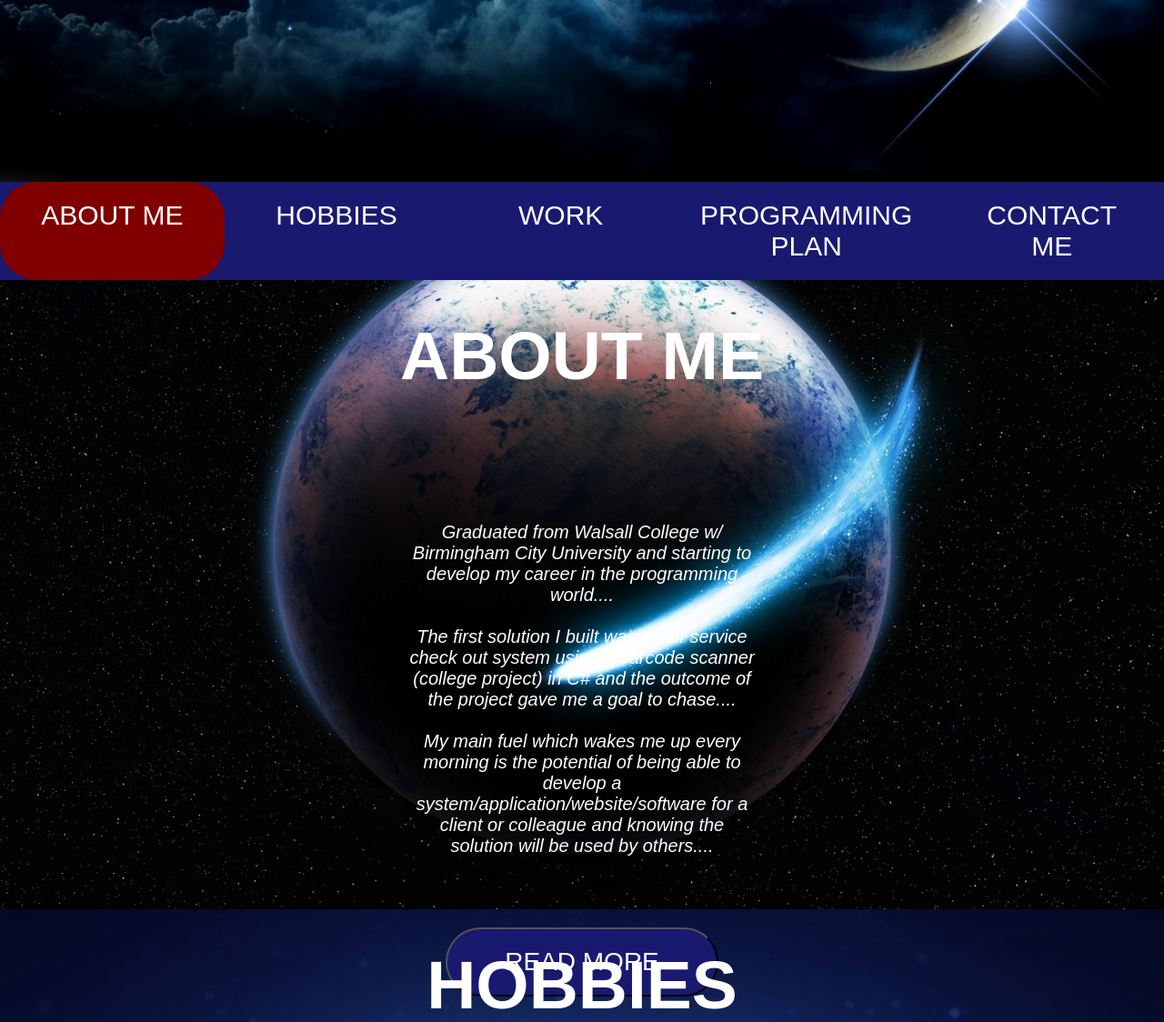
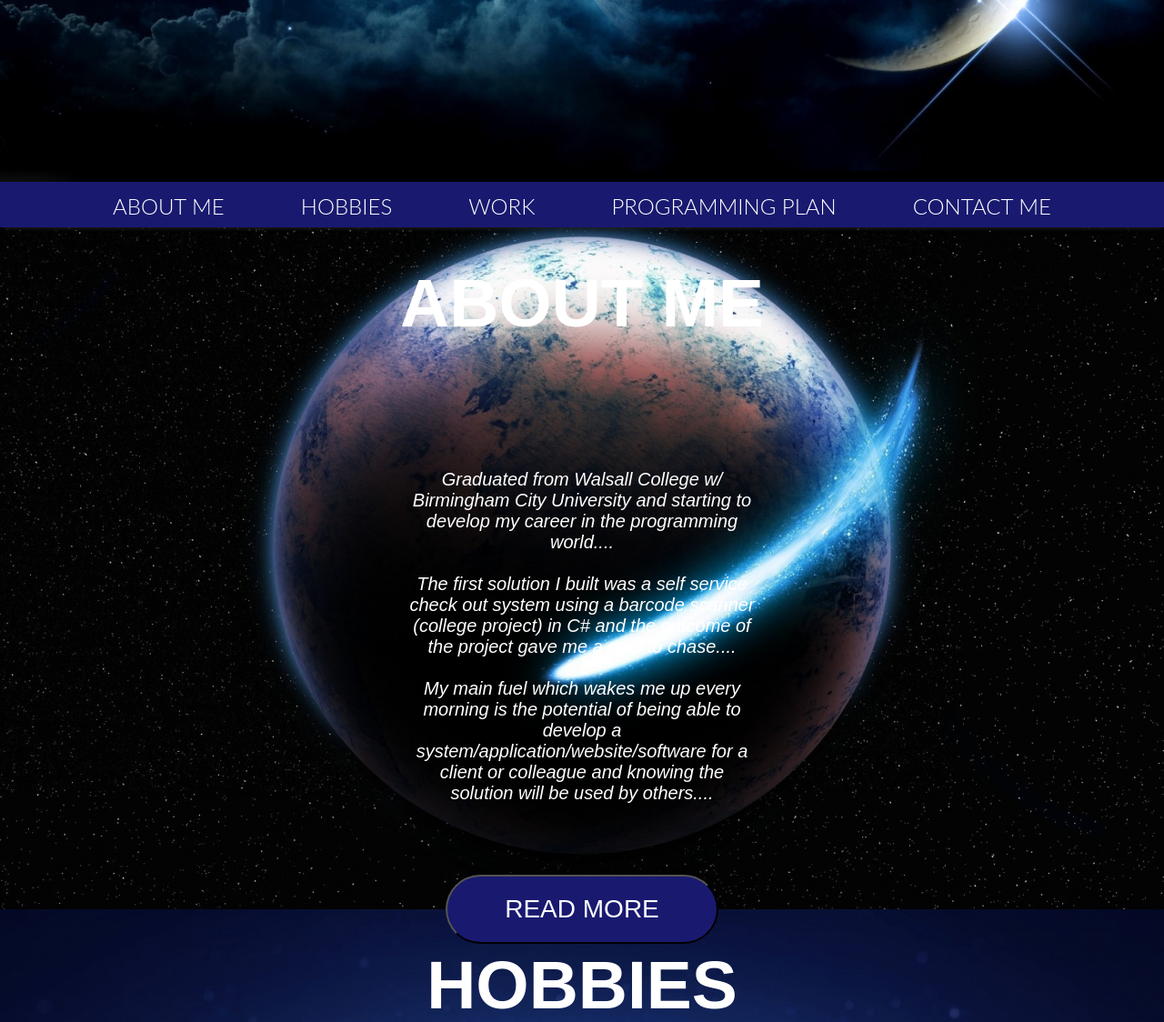
Before and after one commit to Nero2211/Portfolio, a PHP site: page / in a window 1280 px wide. Shown: the part 600-1724 px from the top of the page at 91% size. Run offline with PHP 8.4, Linux system fonts and the light colour scheme; some web fonts are replaced.

Commit message:
Navigation finished
Navigation finished for smaller screen sizes

```diff
--- a/Portfolio HTML/index.css
+++ b/Portfolio HTML/index.css
@@ -18,6 +18,12 @@
     font-weight: 600;
     font-size: 60px;
     margin: 0px;
+}
+
+ul, li {
+    list-style-type: none;
+    margin: 0;
+    padding: 0;
 }
 
 #section1{
@@ -67,24 +73,7 @@
 #navbar a {
     display: block;
     color: white;
-    font-size: 30px;
-    padding: 20px;
-    padding-left: 30px;
-    padding-right: 30px;
-    width: 20%;
     text-decoration: none;
-}
-
-#navbar a:hover {
-    background-color: #800000;
-    color: white;
-    border-radius: 40px;
-}
-
-#navbar a.active {
-    background-color: #800000;
-    color: white;
-    border-radius: 40px;
 }
 
 .content {
--- a/Portfolio HTML/index.html
+++ b/Portfolio HTML/index.html
@@ -2,9 +2,11 @@
 <html>
     <head>
         <meta charset="utf-8">
+		<meta name="viewport" content="width=device-width">
         <title>NERO Corp Development</title>
         <link rel="stylesheet" href="index.css">
         <link rel="stylesheet" href="responsive.css">
+        <link rel="stylesheet" href="navbar.css">
     </head>
     <body>
 
@@ -25,13 +27,20 @@
         </div>
 
         <div class="parralex" id="test"style="background-image: url(Images/space2.jpg);, text-align: center">
-            <div id="navbar">
-                <a class="active" href="aboutme.html">ABOUT ME</a>
-                <a href="hobbies.html">HOBBIES</a>
-                <a href="myWork.html">WORK</a>
-                <a href="plan.html">PROGRAMMING PLAN</a>
-                <a>CONTACT ME</a>
-            </div>
+            <nav id="navbar" class="navigation">
+                <span id="closebtn" onclick="navToggle()">
+                  <span class="line1"></span>
+                  <span class="line2"></span>
+                  <span class="line3"></span>
+                </span>
+                <ul id="menu" class="menulist">
+                  <li><a class="menuitems" href="aboutme.html">ABOUT ME</a></li>
+                  <li><a class="menuitems" href="hobbies.html">HOBBIES</a></li>
+                  <li><a class="menuitems" href="myWork.html">WORK</a></li>
+                  <li><a class="menuitems" href="plan.html">PROGRAMMING PLAN</a></li>
+                  <li><a class="menuitems" >CONTACT ME</a></li>
+                </ul>
+            </nav>
 
             <div class="content" id="subheading"><a id="aboutme">ABOUT ME</a></div>
 
@@ -142,7 +151,7 @@
               }
             }
         </script>
-
+         <script src="navbar.js"></script>
     </body>
 
 </html>
--- /dev/null
+++ b/Portfolio HTML/navbar.css
@@ -0,0 +1,108 @@
+.navigation {
+    width: 100%;
+    position: sticky;
+    z-index: 1;
+    top: 0;
+    left: 0;
+    background-color: #000040;
+    box-shadow: 0 4px 4px -3px #232323;
+    -moz-box-shadow: 0 4px 4px -3px #232323;
+    -webkit-box-shadow: 0 4px 4px -3px #232323;
+    overflow: hidden;
+    transition: all 0.4s ease-in-out;
+    padding-top: 0px;
+}
+
+.navigation.sticky{
+    position: fixed;
+}
+
+.navigation a {
+    text-decoration: none;
+}
+
+.navigation ul {
+    margin-top:30px;
+    text-align:center;
+    list-style:none;
+    margin-left:auto;
+    margin-right:auto;
+}
+
+.line1, .line2, .line3 {
+  margin-top:5px;
+  background-color:#fff;
+  width:25px;
+  height:3px;
+  display:block;
+  position:relative;
+  opacity:1.0;
+  border-radius:15%;
+  transition: all .3s;
+}
+
+.line1.active {
+  transform: rotate(270deg);
+  opacity:0.0;
+  background-color:yellow;
+  top:5px;
+}
+
+.line2.active {
+  transform: rotate(45deg);
+  background-color:yellow;
+}
+
+.line3.active {
+  transform: rotate(-45deg);
+  background-color:yellow;
+  top:-7px;
+}
+
+.menulist.active > li > .menuitems {
+    opacity: 1.0;
+}
+
+.menuitems {
+    padding-top:12px;
+    padding-bottom:12px;
+    text-decoration: none;
+    list-style:none;
+    font-family: "Lato", sans-serif;
+    font-weight: 300;
+    font-size: 24px;
+    display: inline-block;
+    position:relative;
+    text-align:center;
+    color: #fff;
+    opacity:0.0;
+    transition: all .5s ease-in-out;
+}
+
+.menuitems:after {
+  content:'';
+  display:block;
+  width: 0;
+  height: 1px;
+  background: #fff;
+  transition: width .2s;
+}
+
+.menuitems:hover::after {
+    width:100%;
+}
+
+#closebtn {
+    height:25px;
+    width:25px;
+    position: absolute;
+    text-decoration:none;
+    top: 10px;
+    left: 25px;
+    font-size: 36px !important;
+    margin-right: 50px;
+    z-index:100;
+    color:#fff;
+    cursor:pointer;
+    trainsition:background-position .3s;
+}
--- /dev/null
+++ b/Portfolio HTML/navbar.js
@@ -0,0 +1,33 @@
+var nav = document.getElementById("navbar");
+var menu = document.getElementById("menu");
+var menuitems = document.getElementsByClassName("menuitems");
+var close = document.getElementById("closebtn");
+
+var navbarHeight = "50px";
+var navbarActiveHeight = "320px";
+
+//default to measure if/else from
+nav.style.height = navbarHeight;
+
+close.addEventListener("click", function(){
+  var menuIcon = close.children;
+  for (i = 0; i < menuIcon.length; i++){
+  menuIcon[i].classList.toggle("active");
+  }
+});
+
+function navToggle() {
+	//to close
+	if (nav.style.height <= navbarActiveHeight) {
+        nav.style.height = navbarHeight;
+        menu.classList.remove("active")
+        document.body.style.backgroundColor = "rgba(0,0,0,0.0)";
+	}
+	//to open
+	else if (nav.style.height <= navbarHeight) {
+	   nav.style.height = navbarActiveHeight;
+    	menu.classList.add("active");
+    	document.body.style.backgroundColor = "rgba(0,0,0,0.4)";
+	}
+
+};
--- a/Portfolio HTML/responsive.css
+++ b/Portfolio HTML/responsive.css
@@ -11,3 +11,22 @@
         width: 100%
     }
 }
+
+@media only screen and (min-width: 951px){
+    #navbar > span {
+        display: none;
+    }
+
+    #navbar > #menu {
+        display: flex;
+        justify-content: space-evenly; //for now
+        align-content: center;
+        margin: 0 40px;
+        width: 100%;
+    }
+
+    #navbar > #menu > li > .menuitems {
+        height: 100%;
+        opacity: 1;
+    }
+}
```
